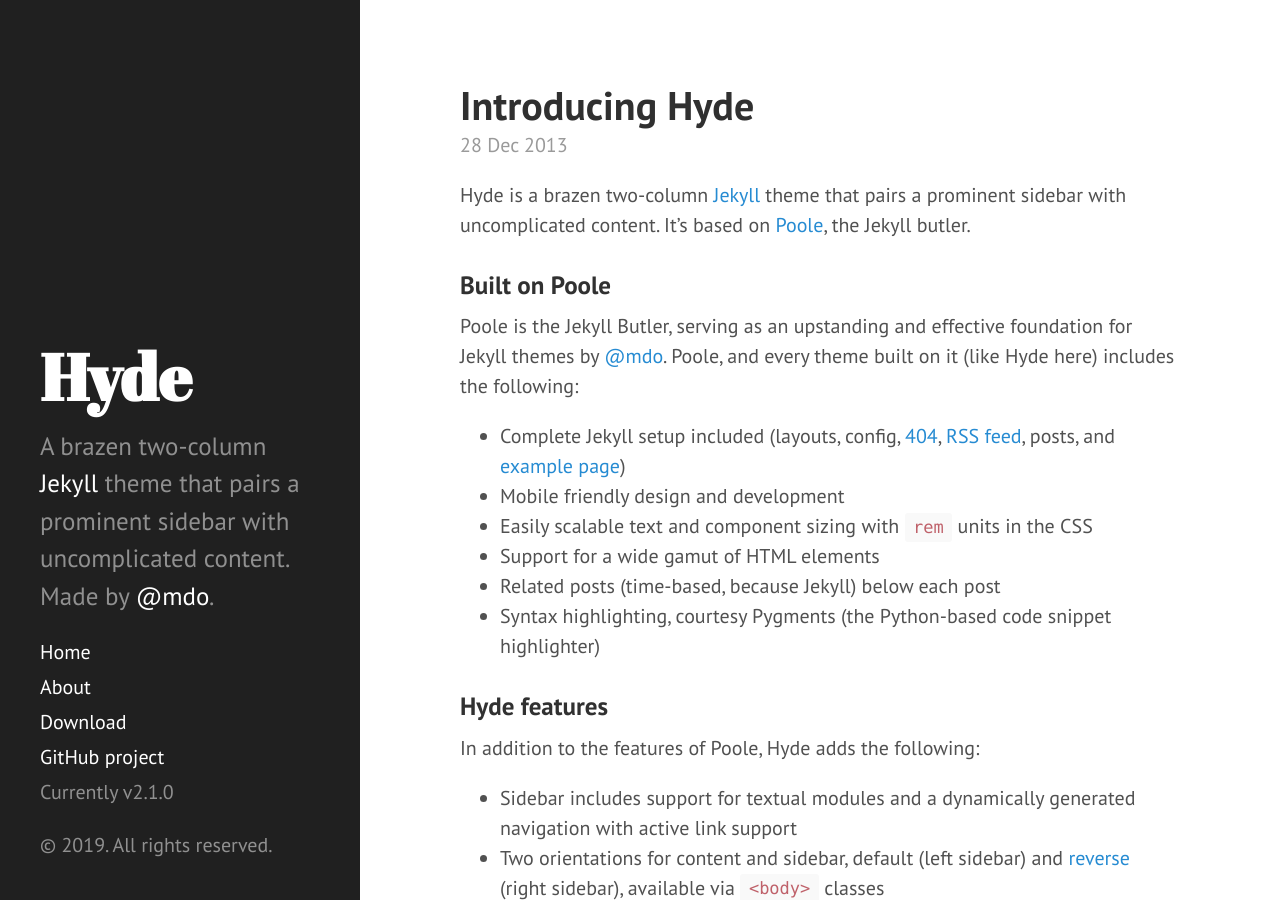
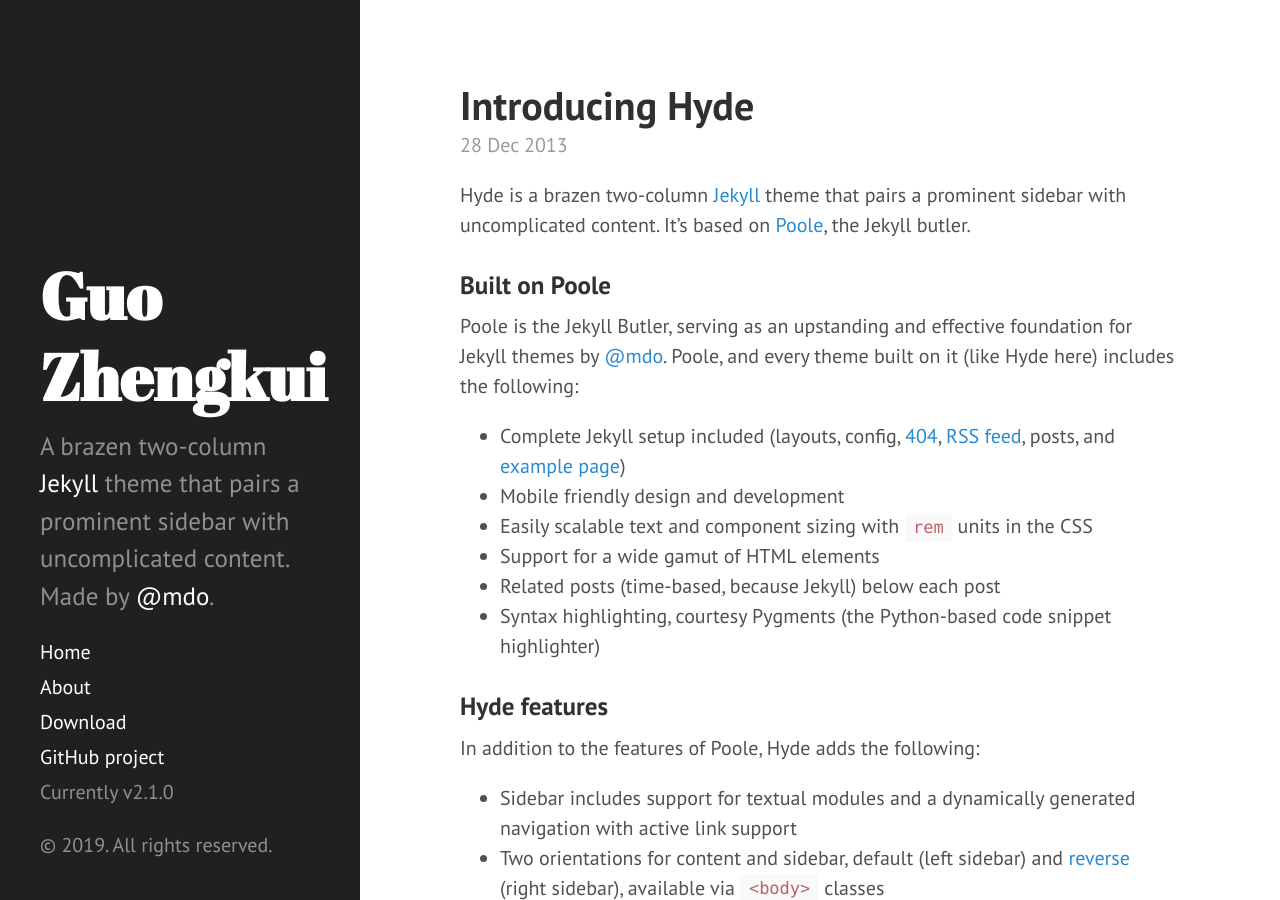
Before and after one commit to Drdestiny/Drdestiny.github.io, a Jekyll site: the page built from index.html, in a window 1280 px wide and 900 px high. Built offline with Jekyll 4.4.1, drawn with Linux system fonts in a browser that asks for light colours; Markdown is read by kramdown in place of the engine named in the settings; the list of posts is cut into pages by our own code.

Commit message:
little modification

```diff
--- a/_config.yml
+++ b/_config.yml
@@ -7,11 +7,11 @@
 relative_permalinks: true
 
 # Setup
-title:            Hyde
+title:            Guo Zhengkui
 tagline:          'A Jekyll theme'
 description:      'A brazen two-column <a href="http://jekyllrb.com" target="_blank">Jekyll</a> theme that pairs a prominent sidebar with uncomplicated content. Made by <a href="https://twitter.com/mdo" target="_blank">@mdo</a>.'
-url:              http://hyde.getpoole.com
-baseurl:          /
+url:              https://Drdestiny.github.io
+baseurl:
 
 author:
   name:           'Mark Otto'
```
